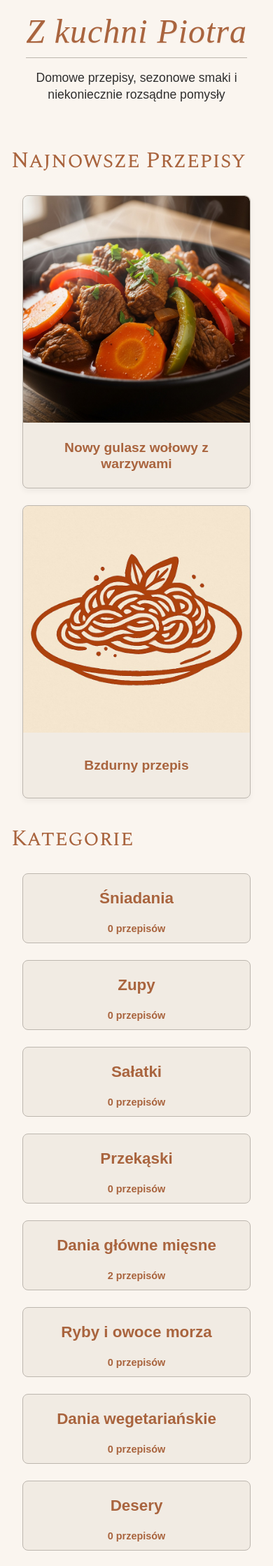
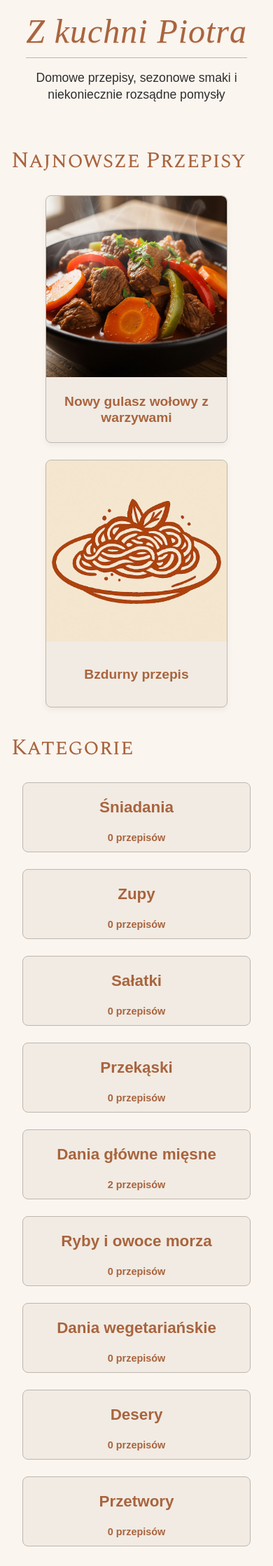
Before and after one commit to piotrsenator/kuchnia, a Jekyll site: the page built from index.html, in a window 390 px wide. Shown: the top 2238 px of the page at 70% size. Built offline with Jekyll 4.4.1, drawn with Linux system fonts in a browser that asks for light colours; some web fonts are replaced.

Commit message:
Update _recipe-card.scss

```diff
--- a/_sass/components/_recipe-card.scss
+++ b/_sass/components/_recipe-card.scss
@@ -12,6 +12,13 @@
   padding-bottom: var(--spacing-xs);
   box-shadow: var(--shadow-md);
   transition: transform 0.2s ease;
+
+   /* Media Query dla ekranów mobilnych */
+  @media (max-width: 768px) { /* Przykład dla ekranów o szerokości do 768px */
+    width: 80%;
+    margin-left: auto; /* Wyśrodkowanie karty */
+    margin-right: auto; /* Wyśrodkowanie karty */
+  }
 }
 
 .recipe-card:hover {
```
